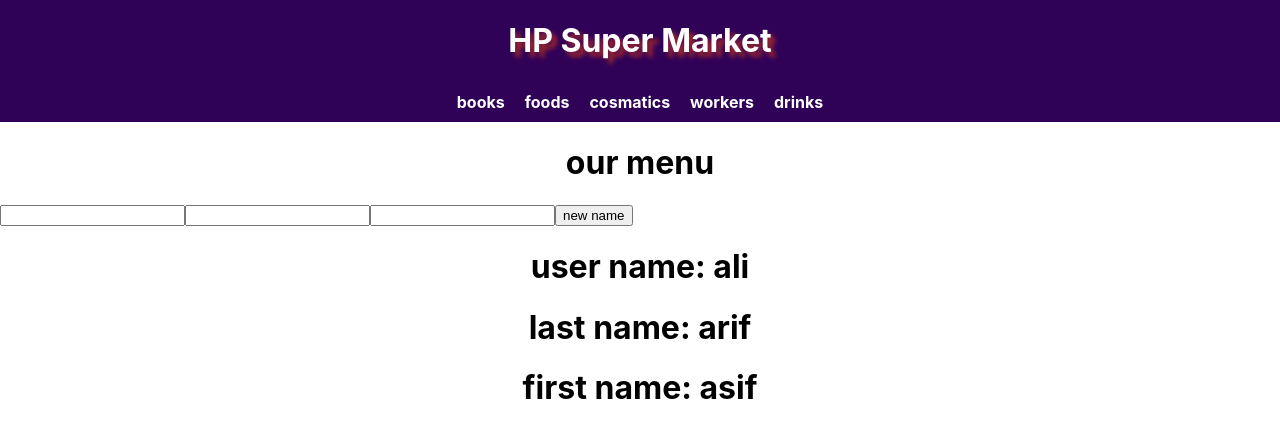
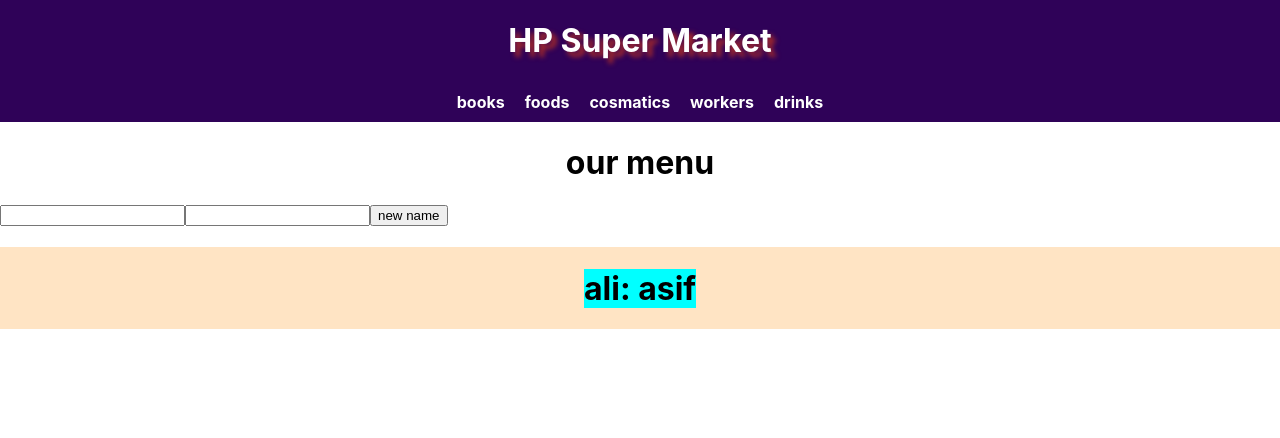
Before and after one commit to RaheelArif/Students-Reactjs, a React (Create React App) app: page /foods in a window 1280 px wide. Shown: the top 438 px of the page. Built offline with nearby package versions, Linux system fonts and the light colour scheme.

Commit message:
spread operator set state

```diff
--- a/src/component/foods.js
+++ b/src/component/foods.js
@@ -3,18 +3,29 @@ import "../App.css";
 
 class Foods extends Component {
     state = {
-        userName: "ali",
-        firstName: "asif",
-        lastName: "arif"
+        firstName: undefined,
+        lastName: undefined,
+        student: [
+            { firstName: "ali", lastName: "asif" }
+
+        ]
     }
+handleChange =(e) => {
+    this.setState({
+     [e.target.name]: e.target.value ,
+    })
+}
 
+addItem = (e) => {
+    let newStudent = {
+        firstName: this.state.firstName,
+        lastName: this.state.lastName
+    }
+    this.setState({
+      student: [...this.state.student , newStudent]
+       })
 
-    handleChange = (e) => {
-     this.setState({
-
-         [e.target.name] : e.target.value
-     })
-    }
+}
 
 
 
@@ -23,22 +34,20 @@ class Foods extends Component {
         return (
             <div>
                 <h1 >our menu</h1>
-                <input name="userName" onChange={this.handleChange} type="text" />
+                <input name="firstName" onChange={this.handleChange} type="text" />
                 <input name="lastName" onChange={this.handleChange} type="text" />
-                <input name="firstName" onChange={this.handleChange} type="text" />
                 <button onClick={this.addItem}>new name</button>
-                <h1>user name: {this.state.userName}</h1>
-                <h1>last name: {this.state.lastName}</h1>
-                <h1>first name: {this.state.firstName}</h1>
-                {/* {
-                    this.state.map(item => {
+     <h1>{this.state.firstName}</h1>
+                {
+                    this.state.student.map(item => {
                         return (
-                            <div className="menu-area" key={item.id}>
-                                <h1 className="menu">{item.foodName}</h1>
+                            <div className="menu-area">
+                                <h1 className="menu">{item.firstName} </h1>
+                                <h1 className="menu"> : {item.lastName}</h1>
                             </div>
                         )
                     })
-                } */}
+                }
 
             </div>
         )
```
